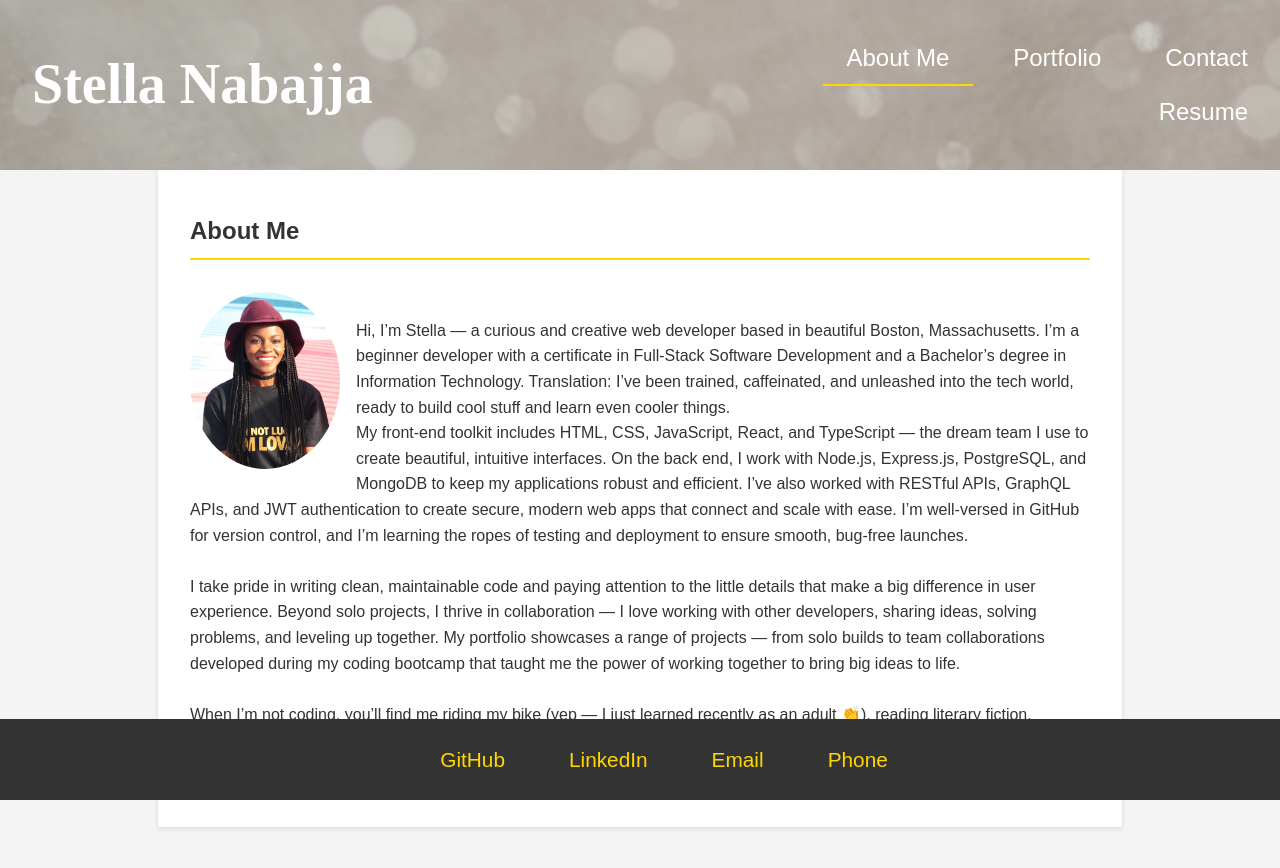
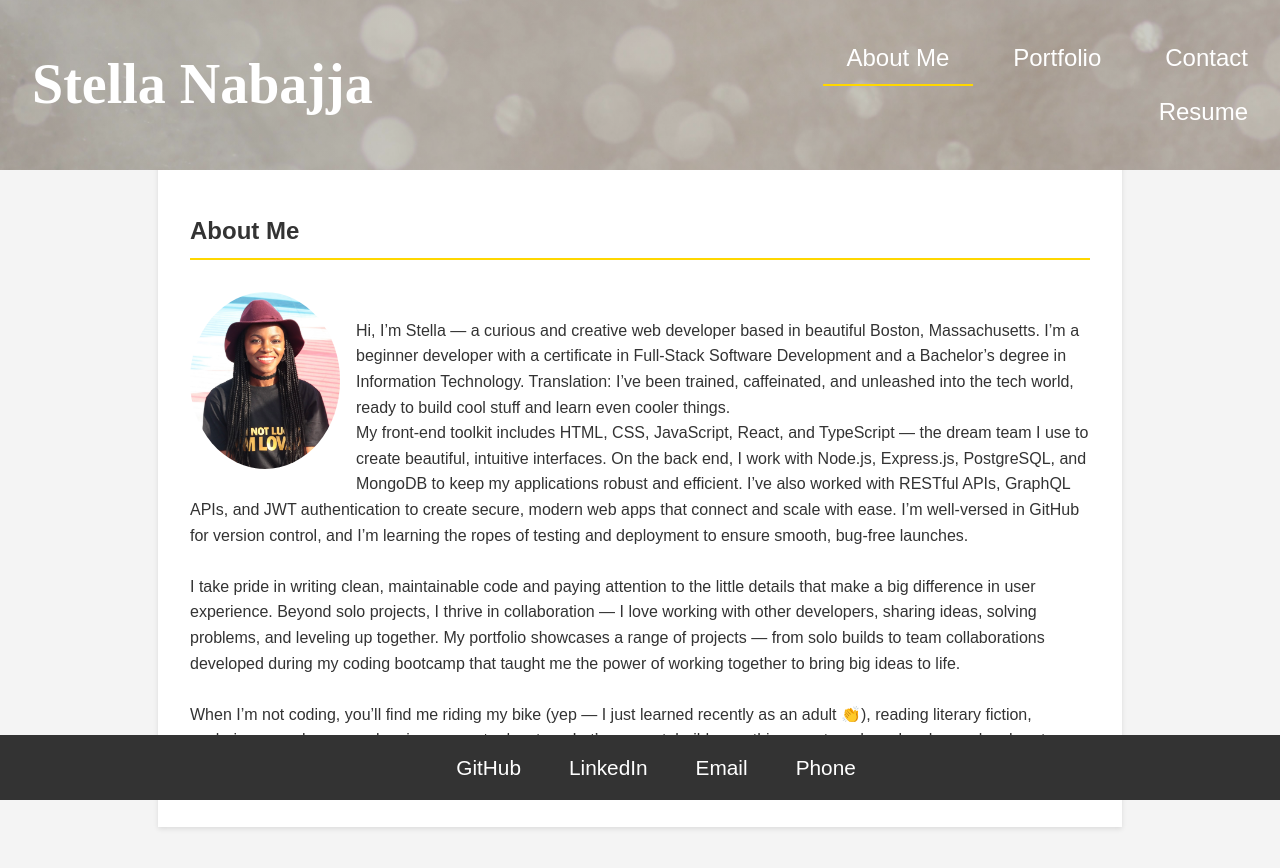
Before and after one commit to snabaj/react-portfolio, a React (Vite) app: page / in a window 1280 px wide. Shown: the top 868 px of the page. Built offline with nearby package versions, Linux system fonts and the light colour scheme.

Commit message:
Update footer styles and add LinkedIn link

```diff
--- a/src/styles/App.css
+++ b/src/styles/App.css
@@ -138,7 +138,7 @@ footer {
   background-color: #333;
   color: white;
   text-align: center;
-  padding: 1.5rem;
+  padding: 1rem;
   /*margin-top: 2rem;*/
   position: fixed;
   bottom: 0;
@@ -146,15 +146,25 @@ footer {
 }
 
 footer a {
-  color: #ffd700;
+  color: white;
   text-decoration: none;
   margin: 0 0.5rem;
   font-size: 1.3rem;
-  padding: 1.5rem;
+  padding: 1rem;
 }
 
 footer a:hover {
   text-decoration: underline;
+}
+
+#github {
+  width: 25px;
+  height: 25px;
+}
+
+#linkedin {
+  width: 80px;
+  height: 25px;
 }
 
 ::-webkit-scrollbar {
```
